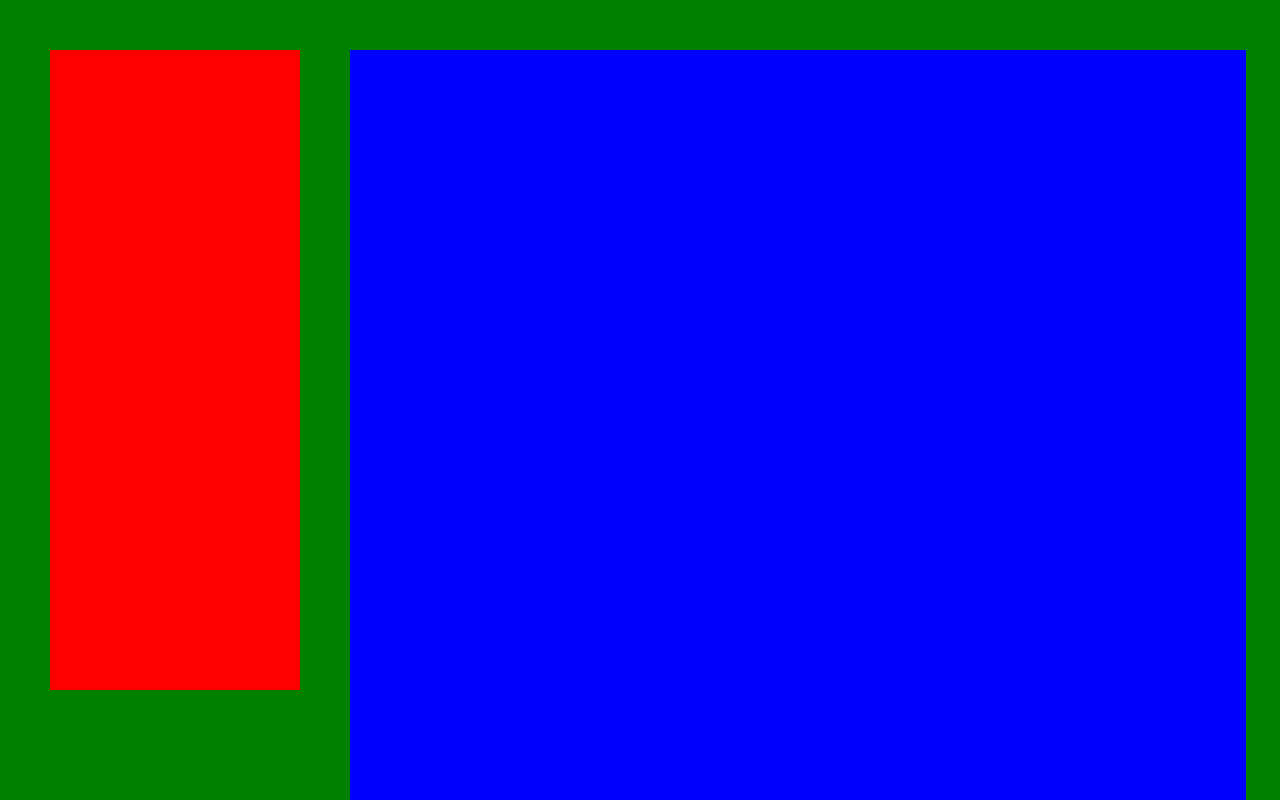
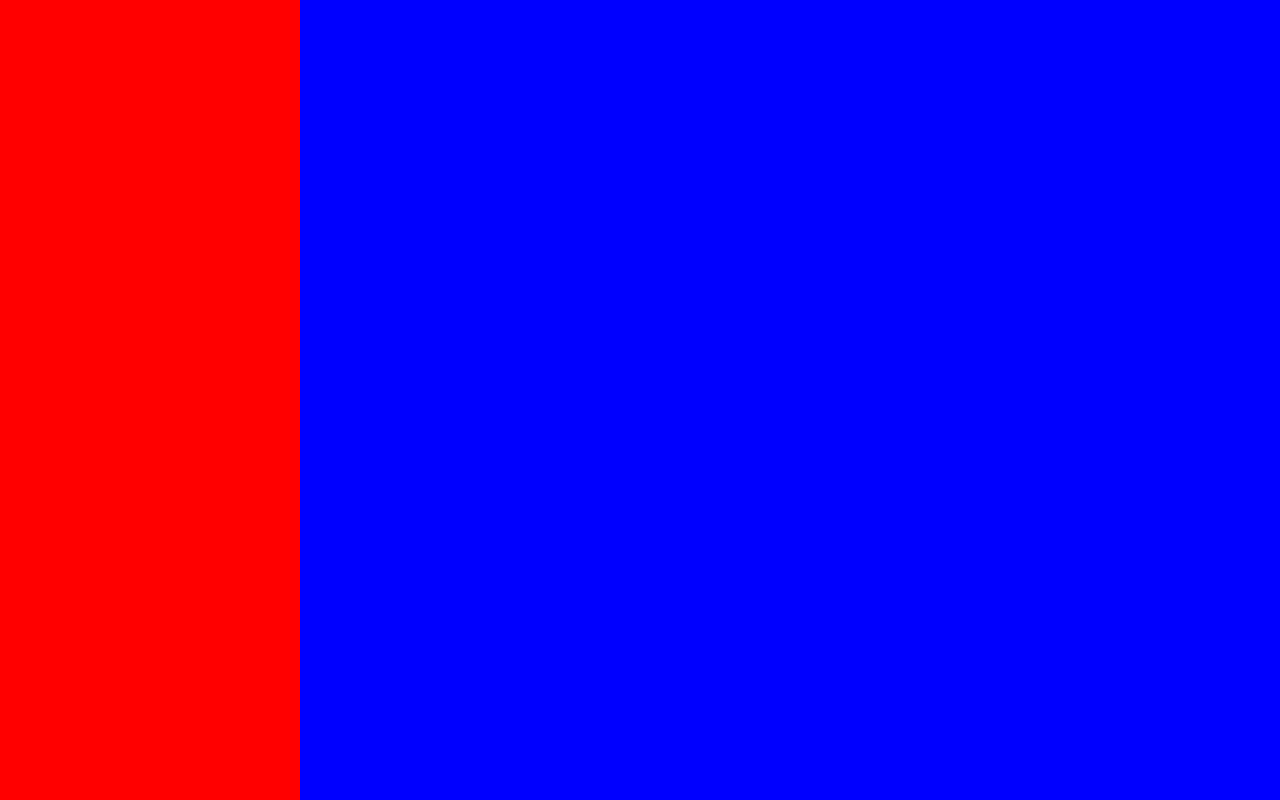
Before and after one commit to minhtrifit/minhtrifit-portfolio, a React (Create React App) app: page / in a window 1280 px wide. Shown: the top 800 px of the page. Built offline with nearby package versions, Linux system fonts and the light colour scheme.

Commit message:
fix layout

```diff
--- a/src/App.scss
+++ b/src/App.scss
@@ -5,25 +5,26 @@
 
 .app {
   position: relative;
-  width: 100vw;
+  width: 100%;
   min-height: 100vh;
   background-color: var(--gray);
-  display: flex;
 
   .app-left {
     position: fixed;
-    width: 250px;
-    height: 80vh;
-    margin-left: 50px;
-    margin-top: 50px;
+    top: 0;
+    left: 0;
+    width: 300px;
+    height: 100vh;
+    display: flex;
     background-color: red;
   }
 
   .app-right {
-    width: 70vw;
-    height: 120vh;
-    margin-left: 350px;
-    margin-top: 50px;
+    width: calc(100% - 300px);
+    min-height: 120vh;
+    margin-left: 300px;
     background-color: blue;
+    display: flex;
+    justify-content: center;
   }
 }
```
